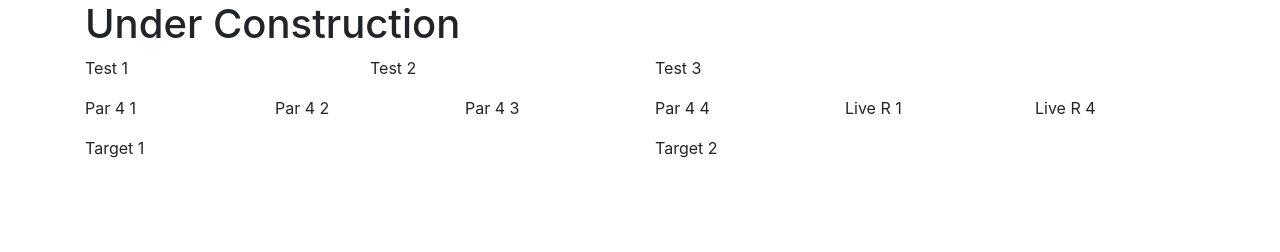
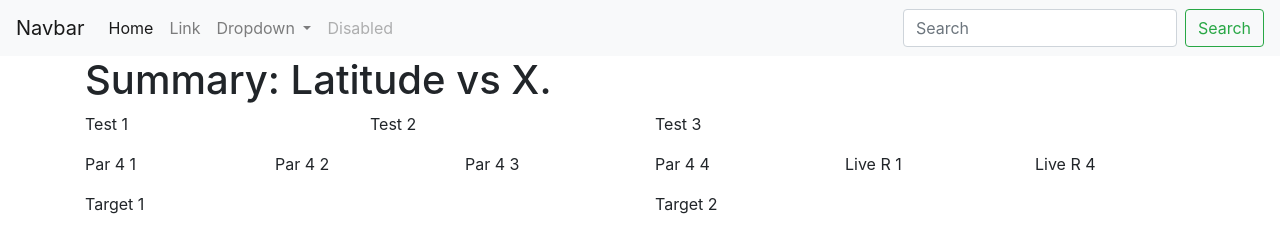
Before and after one commit to clmatherson/clmatherson.github.io, a plain HTML site: page index.html in a window 1280 px wide. Drawn offline with nearby package versions, Linux system fonts and the light colour scheme.

Commit message:
Push updated file to Git Hub

```diff
--- a/index.html
+++ b/index.html
@@ -5,11 +5,48 @@
 
   <meta charset="UTF-8">
   <title>Weather Or Not</title>
+  <title>Latitude</title>
 
   <!-- Bootstrap CDN -->
   <link rel="stylesheet" href="https://stackpath.bootstrapcdn.com/bootstrap/4.3.1/css/bootstrap.min.css" integrity="sha384-ggOyR0iXCbMQv3Xipma34MD+dH/1fQ784/j6cY/iJTQUOhcWr7x9JvoRxT2MZw1T" crossorigin="anonymous">
 
 </head>
+
+<nav class="navbar navbar-expand-lg navbar-light bg-light">
+  <a class="navbar-brand" href="#">Navbar</a>
+  <button class="navbar-toggler" type="button" data-toggle="collapse" data-target="#navbarSupportedContent" aria-controls="navbarSupportedContent" aria-expanded="false" aria-label="Toggle navigation">
+    <span class="navbar-toggler-icon"></span>
+  </button>
+
+  <div class="collapse navbar-collapse" id="navbarSupportedContent">
+    <ul class="navbar-nav mr-auto">
+      <li class="nav-item active">
+        <a class="nav-link" href="#">Home <span class="sr-only">(current)</span></a>
+      </li>
+      <li class="nav-item">
+        <a class="nav-link" href="#">Link</a>
+      </li>
+      <li class="nav-item dropdown">
+        <a class="nav-link dropdown-toggle" href="#" id="navbarDropdown" role="button" data-toggle="dropdown" aria-haspopup="true" aria-expanded="false">
+          Dropdown
+        </a>
+        <div class="dropdown-menu" aria-labelledby="navbarDropdown">
+          <a class="dropdown-item" href="#">Action</a>
+          <a class="dropdown-item" href="#">Another action</a>
+          <div class="dropdown-divider"></div>
+          <a class="dropdown-item" href="#">Something else here</a>
+        </div>
+      </li>
+      <li class="nav-item">
+        <a class="nav-link disabled" href="#" tabindex="-1" aria-disabled="true">Disabled</a>
+      </li>
+    </ul>
+    <form class="form-inline my-2 my-lg-0">
+      <input class="form-control mr-sm-2" type="search" placeholder="Search" aria-label="Search">
+      <button class="btn btn-outline-success my-2 my-sm-0" type="submit">Search</button>
+    </form>
+  </div>
+</nav>
 
 <body>
   <!-- Creates the Overall Grid -->
@@ -18,7 +55,7 @@
     <!-- Row 1 -->
     <div class="row">
       <div class="col-md-12">
-        <h1>Under Construction</h1>
+        <h1>Summary: Latitude vs X.</h1>
       </div>
     </div>
 
```
